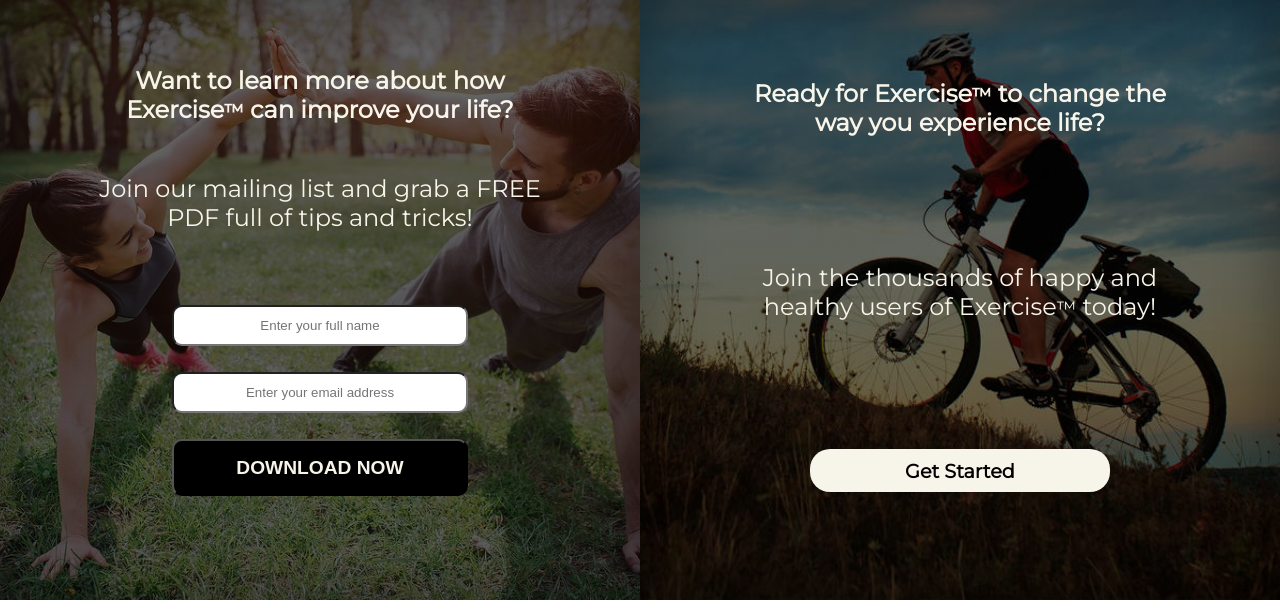
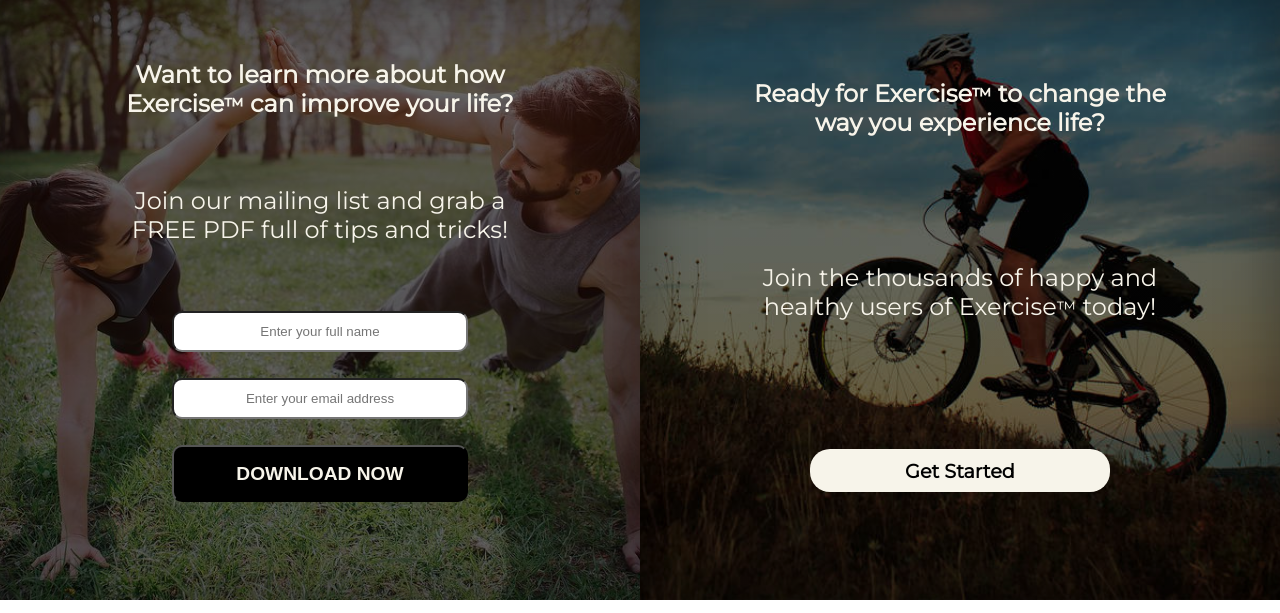
Before and after one commit to julianvazq/exercise-site, a plain HTML site: page index.html in a window 1280 px wide. Shown: the part 1667-2280 px from the top of the page. Drawn offline with Linux system fonts and the light colour scheme.

Commit message:
Update paragraph margin

```diff
--- a/css/style.css
+++ b/css/style.css
@@ -220,7 +220,7 @@ nav a:last-child {
 }
 
 .download-section p {
-    margin-bottom: 1em;
+    margin: 1em;
 }
 
 
--- a/index.html
+++ b/index.html
@@ -83,7 +83,7 @@
             <div class="container">
                 <h2 class="text-lg">Want to learn more about how Exercise<span>&trade;</span> can improve your life?</h2>
                 <p class="text-lg">Join our mailing list and grab a <bold>FREE PDF</bold> full of tips and tricks!</p>
-                <form id="form" action="https://www.freecodecamp.com/email-submit">
+                <form id="form" action="#">
                     <input
                     name="name"
                     id="name"
```
